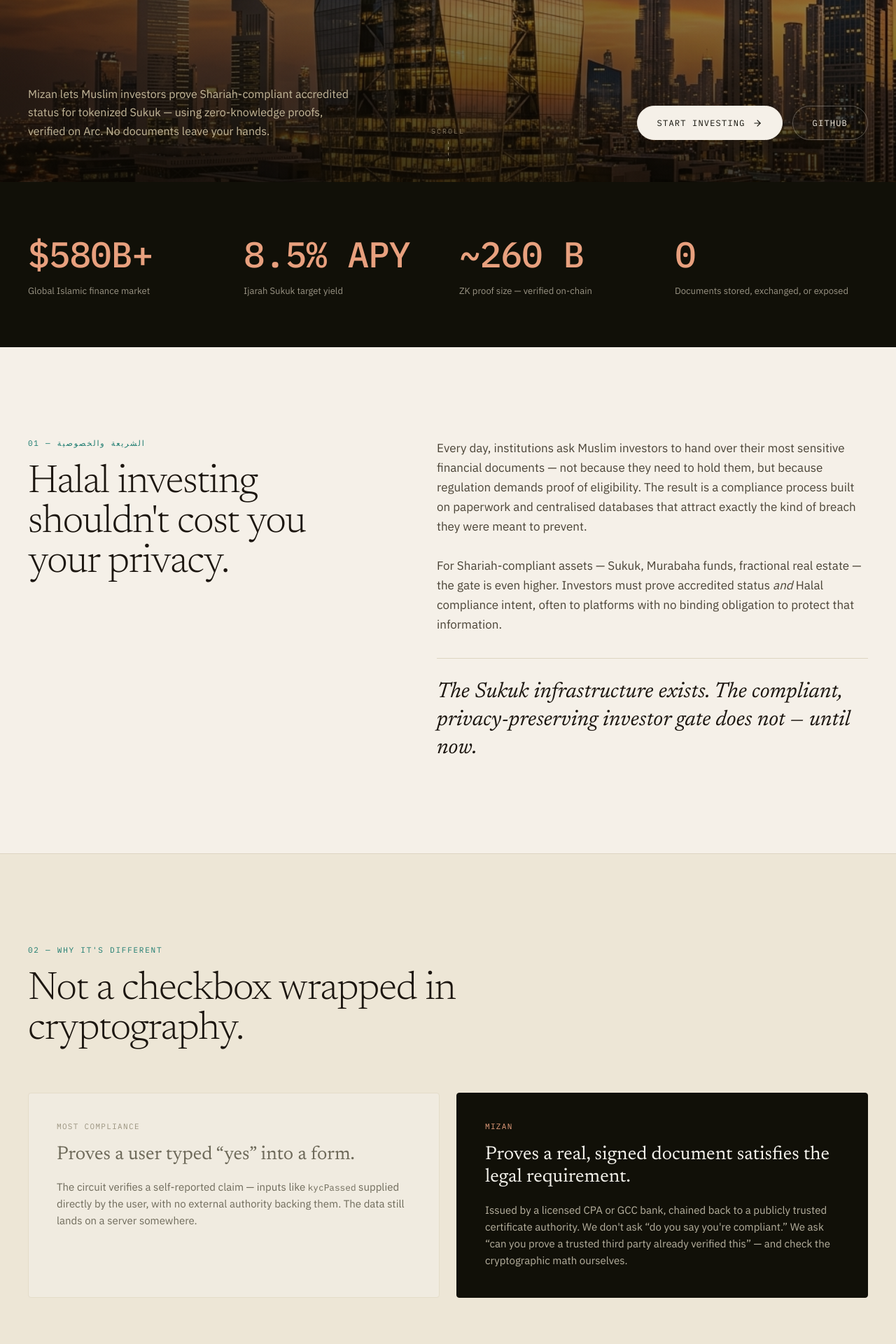
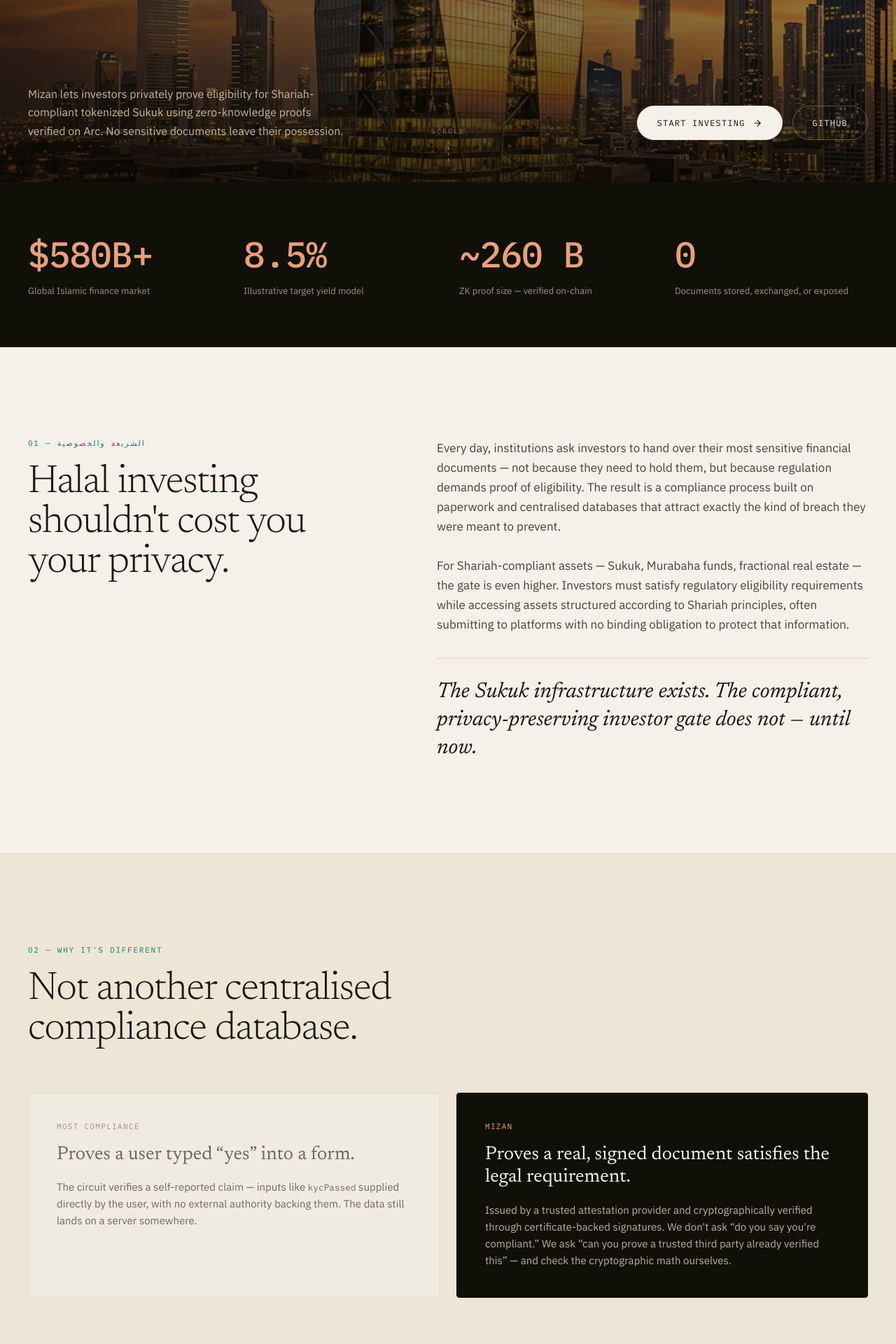
Before and after one commit to Olalolo22/Mizan, a Next.js app in the folder frontend/: page / in a window 1280 px wide. Shown: the part 540-2460 px from the top of the page at 70% size. Built offline with nearby package versions, Linux system fonts and the light colour scheme.

Commit message:
fix: tighten landing page copy — remove overstatements, correct contract name, hedge yield/compliance claims

```diff
--- a/frontend/src/app/page.tsx
+++ b/frontend/src/app/page.tsx
@@ -129,7 +129,7 @@
         {/* Bottom row */}
         <div style={{ position: "relative", zIndex: 2, maxWidth: 1300, margin: "0 auto", width: "100%", marginTop: "auto", display: "flex", flexWrap: "wrap", justifyContent: "space-between", alignItems: "flex-end", gap: 40, paddingTop: 56 }}>
           <p style={{ margin: 0, maxWidth: 460, fontSize: "16px", lineHeight: 1.65, color: "#C4B89A" }}>
-            Mizan lets Muslim investors prove Shariah-compliant accredited status for tokenized Sukuk — using zero-knowledge proofs, verified on Arc. No documents leave your hands.
+            Mizan lets investors privately prove eligibility for Shariah-compliant tokenized Sukuk using zero-knowledge proofs verified on Arc. No sensitive documents leave their possession.
           </p>
           <div style={{ display: "flex", gap: 14, flexWrap: "wrap" }}>
             <Link href="/verify" style={{
@@ -163,7 +163,7 @@
         <div className="responsive-grid grid-hero-stats" style={{ maxWidth: 1300, margin: "0 auto", padding: "70px 40px", gridTemplateColumns: "repeat(4,1fr)", gap: 32 }}>
           {[
             { val: "$580B+", label: "Global Islamic finance market" },
-            { val: "8.5% APY", label: "Ijarah Sukuk target yield" },
+            { val: "8.5%", label: "Illustrative target yield model" },
             { val: "~260 B", label: "ZK proof size — verified on-chain" },
             { val: "0", label: "Documents stored, exchanged, or exposed" },
           ].map((s) => (
@@ -186,10 +186,10 @@
           </div>
           <div style={{ display: "flex", flexDirection: "column", gap: 28 }}>
             <p style={{ margin: 0, fontSize: 17, lineHeight: 1.65, color: C.inkMid }}>
-              Every day, institutions ask Muslim investors to hand over their most sensitive financial documents — not because they need to hold them, but because regulation demands proof of eligibility. The result is a compliance process built on paperwork and centralised databases that attract exactly the kind of breach they were meant to prevent.
+              Every day, institutions ask investors to hand over their most sensitive financial documents — not because they need to hold them, but because regulation demands proof of eligibility. The result is a compliance process built on paperwork and centralised databases that attract exactly the kind of breach they were meant to prevent.
             </p>
             <p style={{ margin: 0, fontSize: 17, lineHeight: 1.65, color: C.inkMid }}>
-              For Shariah-compliant assets — Sukuk, Murabaha funds, fractional real estate — the gate is even higher. Investors must prove accredited status <em>and</em> Halal compliance intent, often to platforms with no binding obligation to protect that information.
+              For Shariah-compliant assets — Sukuk, Murabaha funds, fractional real estate — the gate is even higher. Investors must satisfy regulatory eligibility requirements while accessing assets structured according to Shariah principles, often submitting to platforms with no binding obligation to protect that information.
             </p>
             <div style={{ borderTop: `1px solid ${C.border}`, paddingTop: 28, marginTop: 6 }}>
               <p style={{ margin: 0, fontFamily: serif, fontStyle: "italic", fontSize: "clamp(1.4rem,2.4vw,2rem)", lineHeight: 1.3, color: C.ink }}>
@@ -206,7 +206,7 @@
           <div style={{ maxWidth: 760, marginBottom: 60 }}>
             <SectionLabel num="02" text="Why it's different" />
             <h2 style={{ margin: 0, fontFamily: serif, fontWeight: 300, fontSize: "clamp(2.4rem,4.4vw,4rem)", lineHeight: 1.02, letterSpacing: "-0.02em" }}>
-              Not a checkbox wrapped in cryptography.
+              Not another centralised compliance database.
             </h2>
           </div>
           <div className="responsive-grid grid-2" style={{ gridTemplateColumns: "1fr 1fr", gap: 24 }}>
@@ -227,7 +227,7 @@
                 Proves a real, signed document satisfies the legal requirement.
               </h3>
               <p style={{ margin: 0, fontSize: 15, lineHeight: 1.6, color: "#B8B2A0" }}>
-                Issued by a licensed CPA or GCC bank, chained back to a publicly trusted certificate authority. We don&apos;t ask &ldquo;do you say you&apos;re compliant.&rdquo; We ask &ldquo;can you prove a trusted third party already verified this&rdquo; — and check the cryptographic math ourselves.
+                Issued by a trusted attestation provider and cryptographically verified through certificate-backed signatures. We don&apos;t ask &ldquo;do you say you&apos;re compliant.&rdquo; We ask &ldquo;can you prove a trusted third party already verified this&rdquo; — and check the cryptographic math ourselves.
               </p>
             </div>
           </div>
@@ -247,19 +247,19 @@
             num: "01",
             icon: <FileTextIcon size={18} />,
             title: "Sign the attestation",
-            body: "The investor obtains a DocuSign-signed CPA attestation letter or GCC bank certification — standard proof of accredited-investor status — carrying a PKCS#7 digital signature chained to a publicly trusted certificate authority. The document never leaves their hands.",
+            body: "The investor obtains a digitally signed CPA attestation letter or institutional accreditation document — standard proof of accredited-investor status — carrying a PKCS#7 digital signature chained to a publicly trusted certificate authority. The document never leaves their hands.",
           },
           {
             num: "02",
             icon: <ShieldCheckIcon size={18} />,
             title: "Prove with SP1 zkVM",
-            body: "An SP1 zkVM program verifies the signature, confirms the document is under 90 days old, matches the statutory phrase, and derives a replay-prevention nullifier — then compresses everything to a ~260-byte Groth16 proof. All computed locally. Nothing is uploaded.",
+            body: "An SP1 zkVM program verifies the signature, can enforce document freshness requirements, matches the statutory phrase, and derives a replay-prevention nullifier — then compresses everything to a ~260-byte Groth16 proof. All computed locally. Nothing is uploaded.",
           },
           {
             num: "03",
             icon: <CoinsIcon size={18} />,
             title: "Unlock Sukuk access",
-            body: "The proof is submitted to the HalalGate verifier contract on Arc Testnet. The contract checks the BN254 pairing on-chain, records the nullifier, and authorises the wallet to hold DCTS fractional Sukuk tokens — opening the Ijarah yield pool.",
+            body: "The proof is submitted to the ZKSukukGate verifier contract on Arc Testnet. The contract checks the BN254 pairing on-chain, records the nullifier, and authorises the wallet to hold DCTS fractional Sukuk tokens — opening the Ijarah yield pool.",
           },
         ].map((s) => (
           <div key={s.num} className="responsive-grid grid-steps" style={{ gridTemplateColumns: "80px 200px 1fr", gap: 32, alignItems: "start", padding: "34px 0", borderTop: `1px solid ${C.border}` }}>
@@ -292,7 +292,7 @@
             {[
               { icon: <LockIcon size={18} />, num: "→ 01", title: "No sensitive documents stored", body: "The document never leaves your device. There is no honeypot database to breach, subpoena, or leak." },
               { icon: <ShieldCheckIcon size={18} />, num: "→ 02", title: "Privacy by default", body: "Zero-knowledge from the ground up. The chain learns only one bit: this wallet qualifies. Nothing about who, how much, or from where." },
-              { icon: <SparkleIcon size={18} />, num: "→ 03", title: "Shariah-compatible structure", body: "Assets use Ijarah (lease) Sukuk structure — interest-free, asset-backed, AAOIFI-compliant. Compliance is mathematical, not reputational." },
+              { icon: <SparkleIcon size={18} />, num: "→ 03", title: "Shariah-compatible structure", body: "Assets are structured around Ijarah (lease-based) Sukuk principles aligned with AAOIFI standards. Compliance is mathematical, not reputational." },
               { icon: <GlobeIcon size={18} />, num: "→ 04", title: "Cryptographically verifiable", body: "Every authorisation is backed by a Groth16 proof anyone can check on-chain — not a checkbox, not an admin's word." },
             ].map((f) => (
               <div key={f.num} style={{ background: C.cream, padding: "38px 30px", display: "flex", flexDirection: "column", gap: 16, minHeight: 250 }}>
@@ -311,7 +311,7 @@
         <div style={{ maxWidth: 760, marginBottom: 60 }}>
           <SectionLabel num="05" text="The Asset" />
           <h2 style={{ margin: 0, fontFamily: serif, fontWeight: 300, fontSize: "clamp(2.4rem,4.4vw,4rem)", lineHeight: 1.02, letterSpacing: "-0.02em" }}>
-            Dubai Commercial Tower &mdash; Ijarah Sukuk.
+            Demonstration Asset: Dubai Commercial Tower &mdash; Ijarah Sukuk Model.
           </h2>
         </div>
 
@@ -329,7 +329,7 @@
             {/* Stats grid */}
             <div className="responsive-grid grid-2" style={{ gridTemplateColumns: "1fr 1fr", gap: "1px", background: C.border, border: `1px solid ${C.border}`, marginBottom: "2rem" }}>
               {[
-                { label: "Target Yield", val: "8.5% APY", accent: true },
+                { label: "Illustrative Yield", val: "8.5%", accent: true },
                 { label: "Asset Value",  val: "$120,000,000" },
                 { label: "Structure",    val: "Ijarah (Lease)" },
                 { label: "Maturity",     val: "5 Years" },
@@ -393,8 +393,8 @@
           <div className="responsive-grid grid-3" style={{ gridTemplateColumns: "repeat(3,1fr)", gap: "1px", background: C.darkAlt, border: `1px solid ${C.darkAlt}`, borderRadius: 4, marginTop: 80, overflow: "hidden" }}>
             {[
               { tag: "Trust anchor", title: "DigiCert Trusted Root G4", body: "The same class of root certificate a browser uses to validate HTTPS — the chain DocuSign signs with. No custom trust assumptions." },
-              { tag: "No middlemen", title: "No notary. No relay. No custodian.", body: "No relay server, no third-party trust assumption beyond a certificate authority already trusted throughout the internet." },
-              { tag: "On-chain auth", title: "Authorisation lives on Arc", body: "Mizan keeps no internal list of approved investors. Authorisation state lives natively via the HalalGate verifier contract on Arc Testnet." },
+              { tag: "No middlemen", title: "No document relay. No custodian.", body: "No custody of sensitive investor information — no third-party trust assumption beyond a certificate authority already trusted throughout the internet." },
+              { tag: "On-chain auth", title: "Authorisation lives on Arc", body: "Mizan keeps no internal list of approved investors. Authorisation state lives natively via the ZKSukukGate contract on Arc Testnet." },
             ].map((t) => (
               <div key={t.tag} style={{ background: C.dark, padding: "36px 34px", display: "flex", flexDirection: "column", gap: 14 }}>
                 <div style={{ fontFamily: mono, fontSize: "11px", letterSpacing: "0.1em", textTransform: "uppercase", color: C.warmAccent }}>{t.tag}</div>
```
